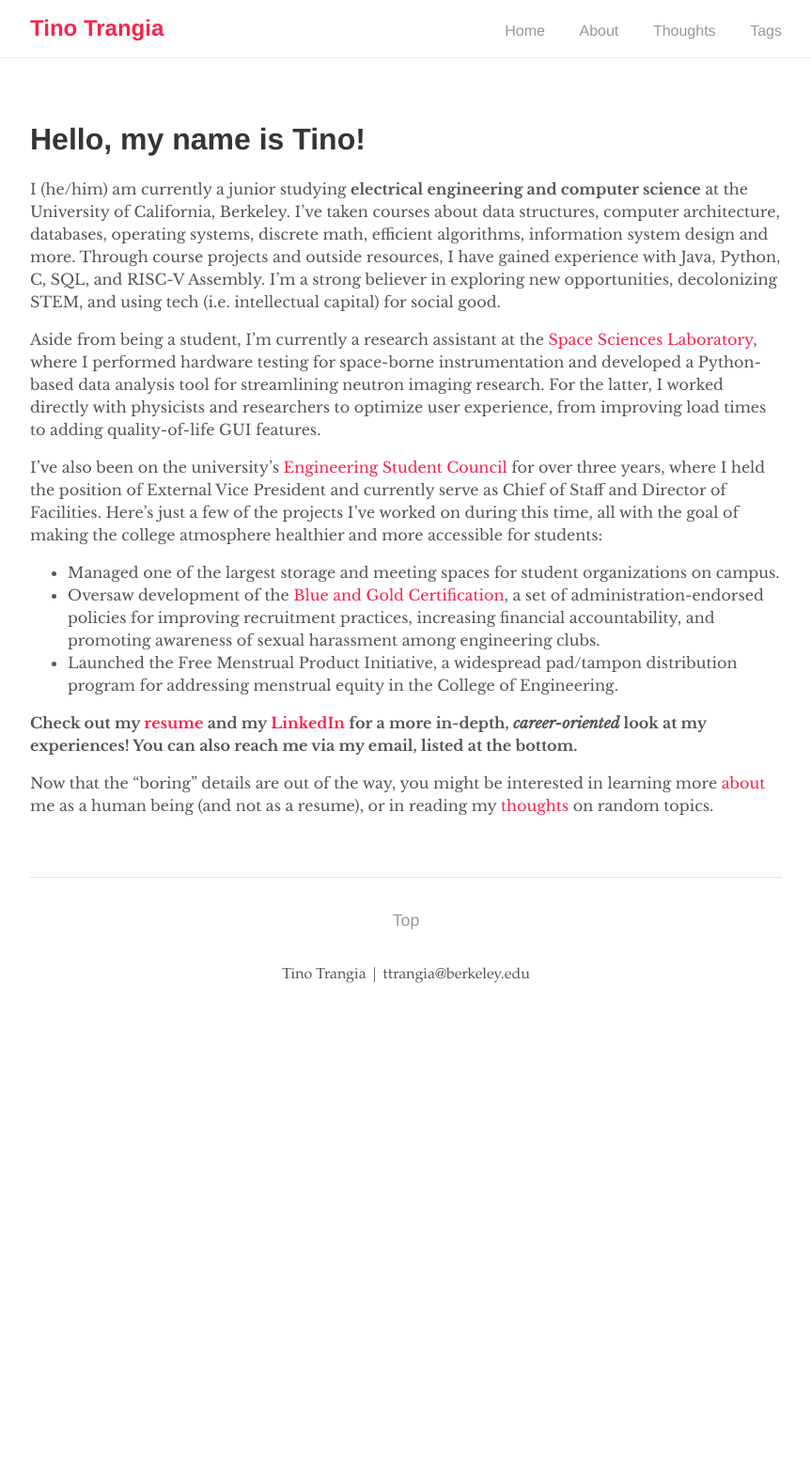
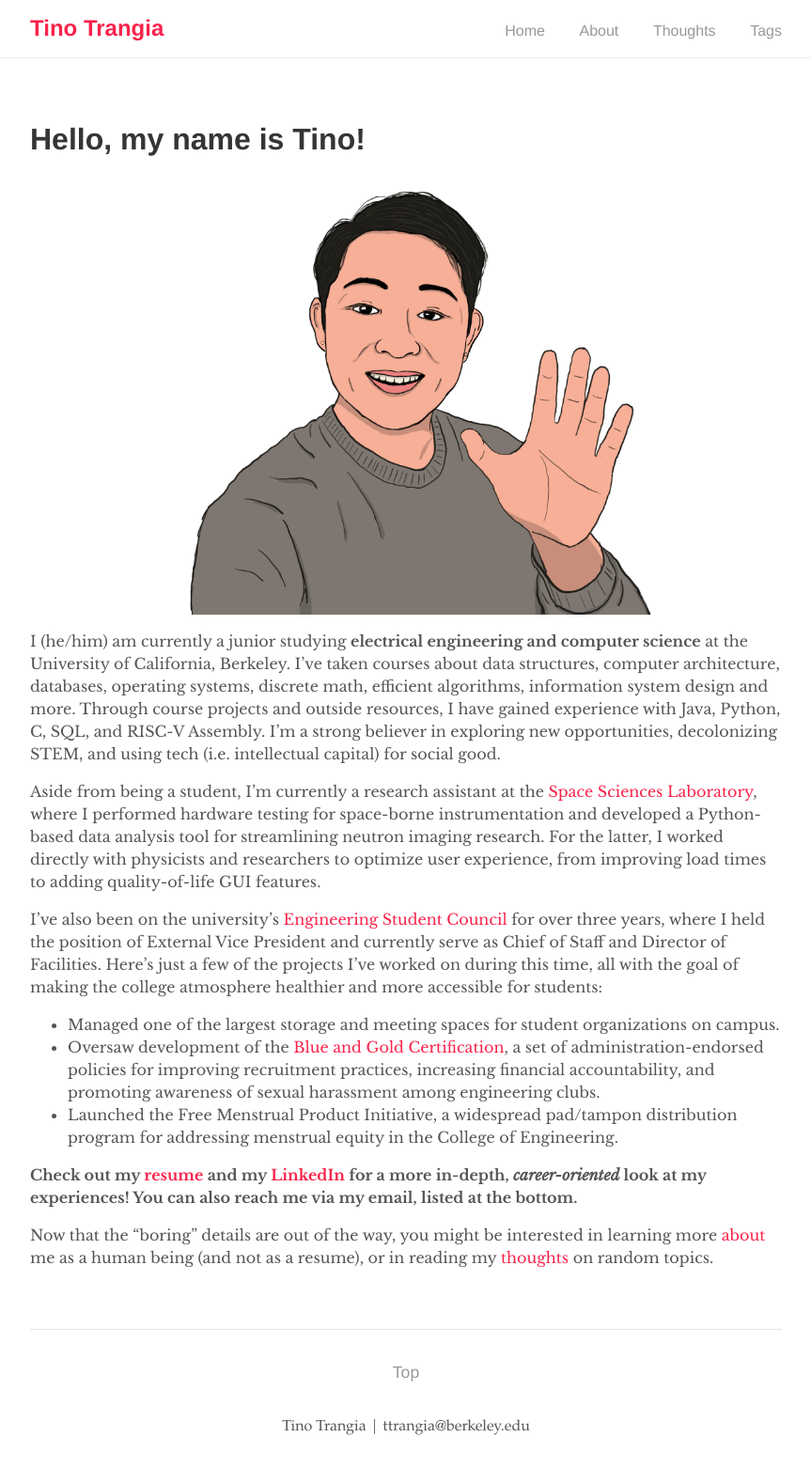
Before and after one commit to ttrangia/csh195-tino, a Jekyll site: the page built from index.markdown, in a window 1280 px wide. Shown: the whole page at 94% size, without its empty margins (208-1071 px from the left). Built offline with Jekyll 4.4.1, drawn with Linux system fonts in a browser that asks for light colours; our own code applies the rules of GitHub Pages for plain Markdown files; before the commit the page ends 1081 px from its top, so only the background shows below that.

Commit message:
added portrait

```diff
--- a/index.markdown
+++ b/index.markdown
@@ -3,6 +3,8 @@ layout: simple
 ---
 
 # Hello, my name is Tino!
+
+![Self Portrait](../_images/self_portrait.png)
 
 I (he/him) am currently a junior studying **electrical engineering and computer science** at the University of California, Berkeley. I've taken courses about data structures, computer architecture, databases, operating systems, discrete math, efficient algorithms, information system design and more. Through course projects and outside resources, I have gained experience with Java, Python, C, SQL, and RISC-V Assembly. I'm a strong believer in exploring new opportunities, decolonizing STEM, and using tech (i.e. intellectual capital) for social good.
 
```
Also changed, not shown: _images/self_portrait.png (added), 2 other files.
